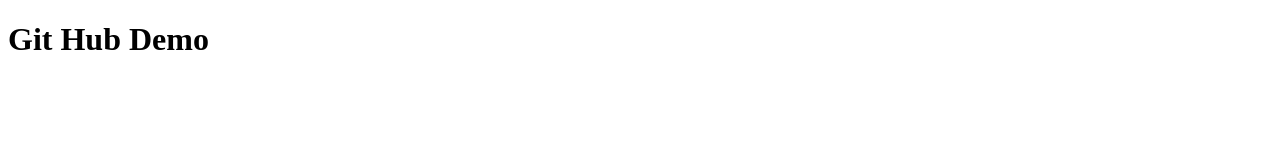
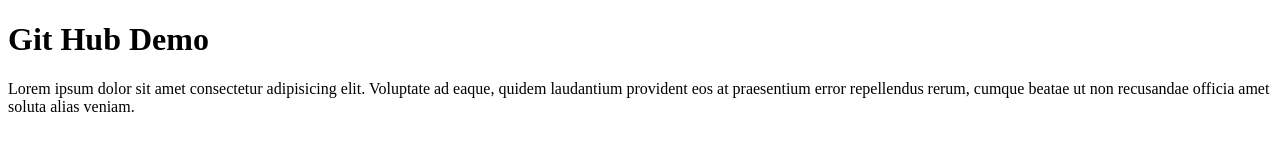
Before and after one commit to ZakPardis/GitHubPractice, a plain HTML site: page index.html in a window 1280 px wide. Drawn offline with Linux system fonts and the light colour scheme.

Commit message:
Added Paragraph

```diff
--- a/index.html
+++ b/index.html
@@ -7,5 +7,10 @@
   </head>
   <body>
     <h1>Git Hub Demo</h1>
+    <p>
+      Lorem ipsum dolor sit amet consectetur adipisicing elit. Voluptate ad
+      eaque, quidem laudantium provident eos at praesentium error repellendus
+      rerum, cumque beatae ut non recusandae officia amet soluta alias veniam.
+    </p>
   </body>
 </html>
```
